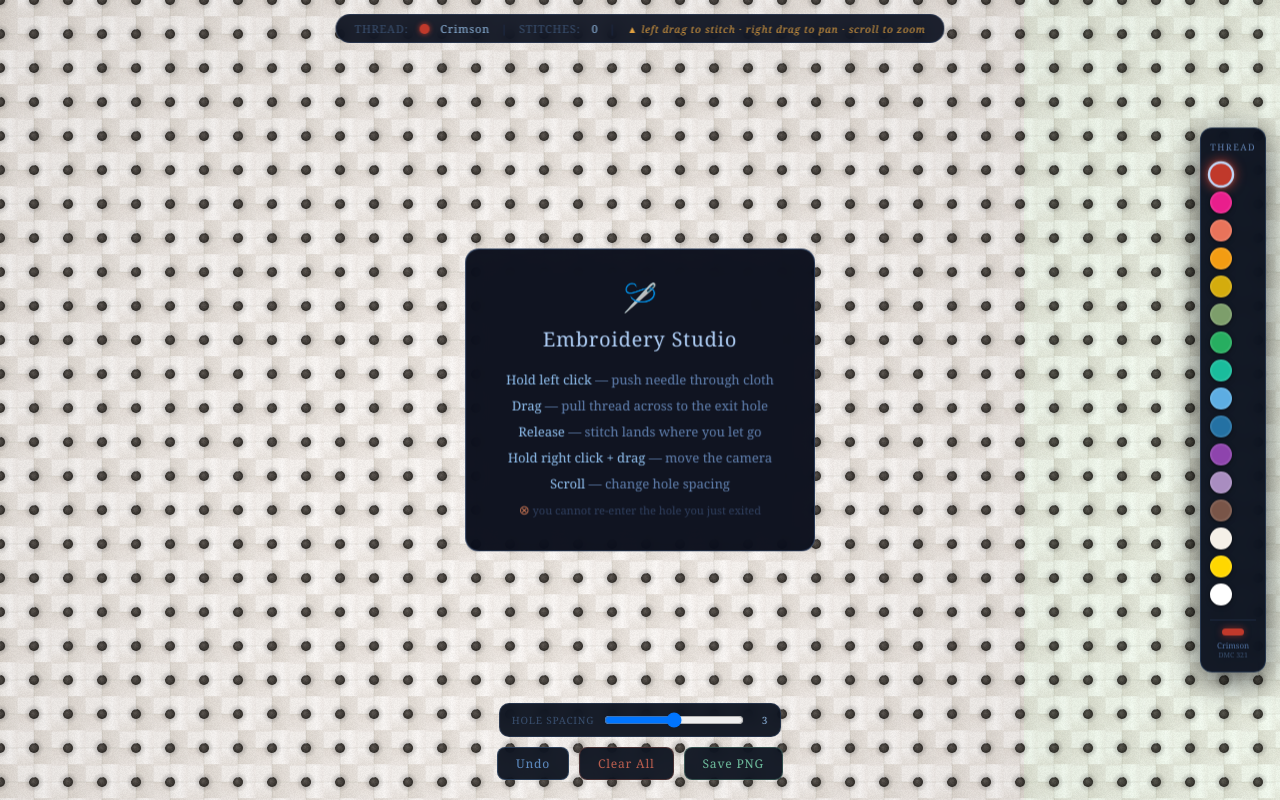
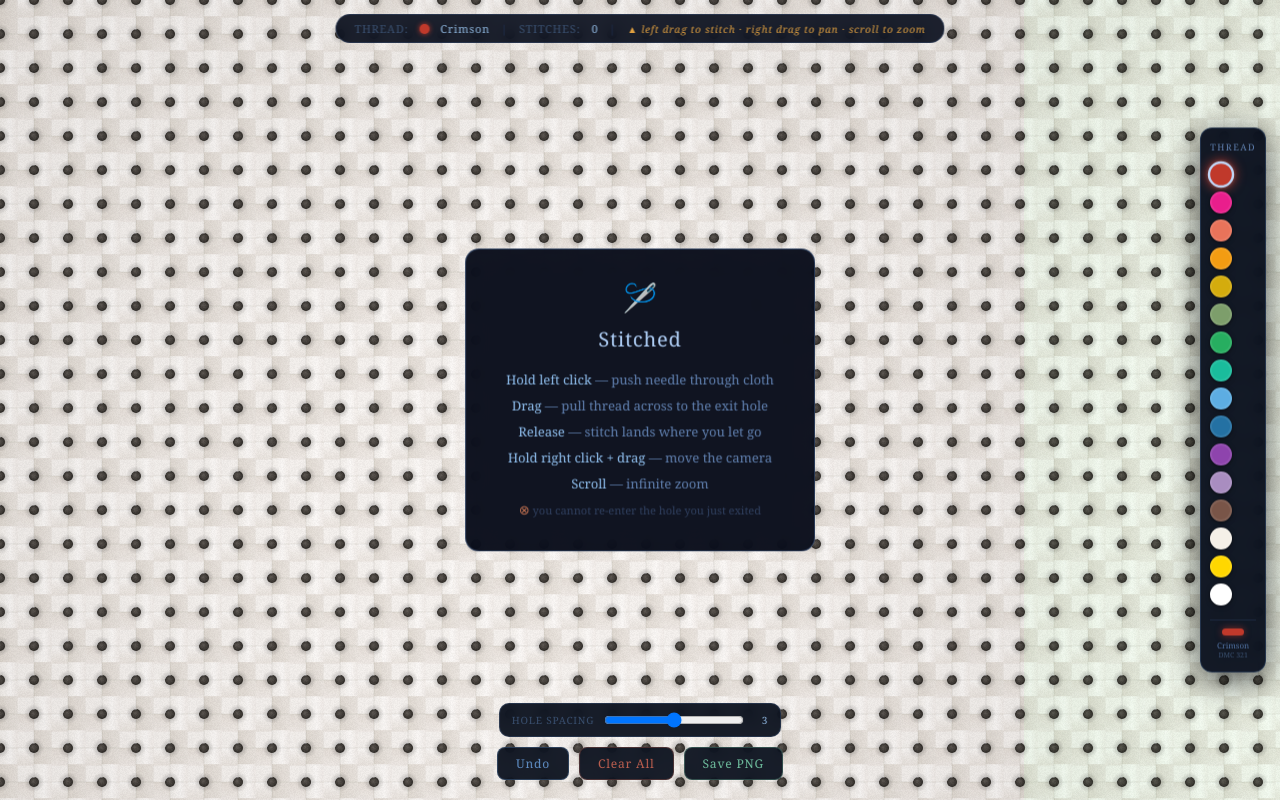
Before and after one commit to EmmanuelDionneCatibog/STITCHED, a React (Vite) app: page / in a window 1280 px wide. Built offline with nearby package versions, Linux system fonts and the light colour scheme.

Commit message:
Changed the name inside the website

```diff
--- a/package.json
+++ b/package.json
@@ -1,5 +1,5 @@
 {
-  "name": "embroidery-studio",
+  "name": "stitched",
   "version": "1.0.0",
   "private": true,
   "scripts": {
--- a/src/IntroTip.jsx
+++ b/src/IntroTip.jsx
@@ -38,7 +38,7 @@ export default function IntroTip({ visible }) {
             letterSpacing: "0.04em",
           }}
         >
-          Embroidery Studio
+          Stitched
         </div>
 
         <div style={{ color: "#6080b0", fontSize: 13, lineHeight: 2 }}>
@@ -50,7 +50,7 @@ export default function IntroTip({ visible }) {
           <br />
           <span style={{ color: "#90c0f0" }}>Hold right click + drag</span> — move the camera
           <br />
-          <span style={{ color: "#90c0f0" }}>Scroll</span> — change hole spacing
+          <span style={{ color: "#90c0f0" }}>Scroll</span> — infinite zoom
           <br />
           <span style={{ color: "#c07050" }}>⊗</span>
           <span style={{ color: "#304060", fontSize: 11 }}> you cannot re-enter the hole you just exited</span>
```
Also changed, not shown: 1 other file (tests, documents, lock files or other folders).
